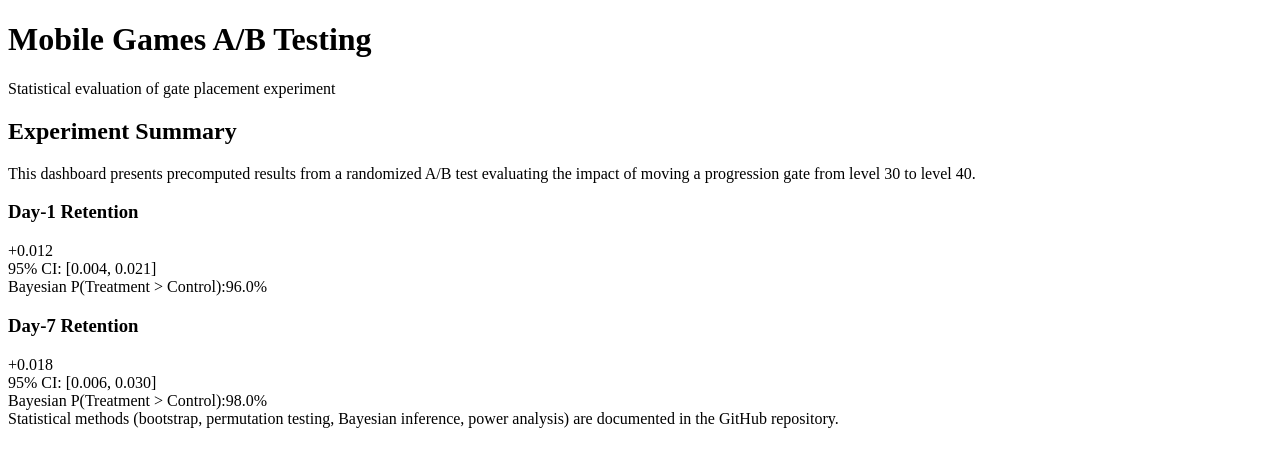
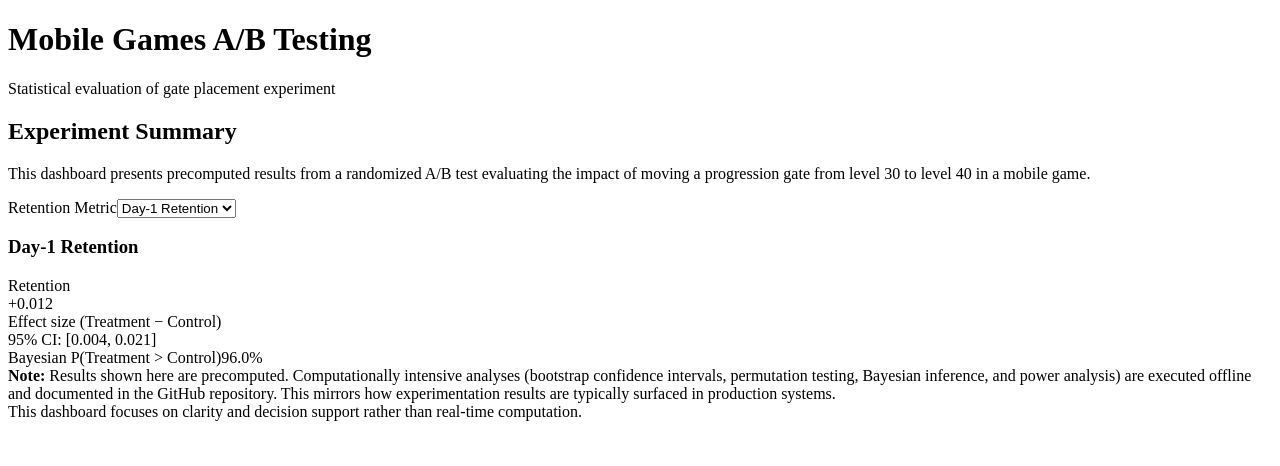
Before and after one commit to pankrulez/Mobile-Games-AB-Testing, a Next.js app in the folder web/: page / in a window 1280 px wide. Shown: the top 466 px of the page. Built offline with nearby package versions, Linux system fonts and the light colour scheme.

Commit message:
Enhance dashboard UI and functionality: add metric selector, improve MetricCard design, and update .gitignore for Vercel

```diff
--- a/web/app/page.tsx
+++ b/web/app/page.tsx
@@ -1,40 +1,75 @@
+"use client";
+
+import { useState } from "react";
 import Header from "@/components/Header";
 import MetricCard from "@/components/MetricCard";
 import results from "@/data/results.json";
 
 export default function Home() {
+  const [metricKey, setMetricKey] = useState<"retention_1" | "retention_7">(
+    "retention_1"
+  );
+
+  const metric = results[metricKey];
+
   return (
     <>
       <Header />
 
       <main className="mx-auto max-w-5xl px-6 py-8">
+        {/* Intro */}
         <section className="mb-8">
-          <h2 className="text-lg font-semibold">
+          <h2 className="text-lg font-semibold text-slate-900">
             Experiment Summary
           </h2>
-          <p className="mt-2 text-slate-600 text-sm">
-            This dashboard presents precomputed results from a randomized
-            A/B test evaluating the impact of moving a progression gate
-            from level 30 to level 40.
+          <p className="mt-2 max-w-3xl text-sm text-slate-600">
+            This dashboard presents precomputed results from a randomized A/B test
+            evaluating the impact of moving a progression gate from level 30 to
+            level 40 in a mobile game.
           </p>
         </section>
 
-        <section className="grid grid-cols-1 gap-6 md:grid-cols-2">
-          {Object.values(results).map((r: any) => (
-            <MetricCard
-              key={r.metric}
-              title={r.metric}
-              effect={r.effect_size}
-              ci={r.ci}
-              prob={r.bayesian_prob}
-            />
-          ))}
+        {/* Metric Selector */}
+        <section className="mb-6">
+          <label className="block text-sm font-medium text-slate-700">
+            Retention Metric
+          </label>
+          <select
+            className="mt-2 rounded-md border px-3 py-2 text-sm"
+            value={metricKey}
+            onChange={(e) =>
+              setMetricKey(e.target.value as "retention_1" | "retention_7")
+            }
+          >
+            <option value="retention_1">Day-1 Retention</option>
+            <option value="retention_7">Day-7 Retention</option>
+          </select>
         </section>
 
-        <section className="mt-10 text-sm text-slate-500">
-          Statistical methods (bootstrap, permutation testing,
-          Bayesian inference, power analysis) are documented
-          in the GitHub repository.
+        {/* Metric Card */}
+        <section className="grid grid-cols-1 gap-6 md:grid-cols-2">
+          <MetricCard
+            title={metric.metric}
+            effect={metric.effect_size}
+            ci={metric.ci}
+            prob={metric.bayesian_prob}
+          />
+        </section>
+
+        {/* Explanation Callout */}
+        <section className="mt-10 rounded-lg border bg-slate-50 p-4 text-sm text-slate-600">
+          <strong>Note:</strong> Results shown here are precomputed.
+          Computationally intensive analyses (bootstrap confidence intervals,
+          permutation testing, Bayesian inference, and power analysis) are
+          executed offline and documented in the GitHub repository. This mirrors
+          how experimentation results are typically surfaced in production
+          systems.
+        </section>
+
+        {/* Footer */}
+        <section className="mt-6 text-xs text-slate-500">
+          This dashboard focuses on clarity and decision support rather than
+          real-time computation.
         </section>
       </main>
     </>
--- a/web/components/MetricCard.tsx
+++ b/web/components/MetricCard.tsx
@@ -12,20 +12,32 @@ export default function MetricCard({
   prob
 }: MetricProps) {
   return (
-    <div className="rounded-lg border bg-white p-6 shadow-sm">
+  <div className="rounded-xl border bg-white p-6 shadow-sm transition hover:shadow-md">
+    <div className="flex items-center justify-between">
       <h3 className="text-sm font-medium text-slate-500">{title}</h3>
+      <span className="text-xs rounded-full bg-slate-100 px-2 py-1 text-slate-600">
+        Retention
+      </span>
+    </div>
 
-      <div className="mt-2 text-3xl font-semibold">
+    <div className="mt-4 text-3xl font-semibold text-slate-900">
       +{effect.toFixed(3)}
     </div>
 
-      <div className="mt-2 text-sm text-slate-600">
-        95% CI: [{ci[0].toFixed(3)}, {ci[1].toFixed(3)}]
+    <div className="mt-1 text-sm text-slate-500">
+      Effect size (Treatment − Control)
     </div>
 
-      <div className="mt-4 text-sm">
-        Bayesian P(Treatment &gt; Control):
-        <span className="ml-1 font-semibold">
+    <div className="mt-4 text-sm text-slate-700">
+      <span className="font-medium">95% CI:</span>{" "}
+      [{ci[0].toFixed(3)}, {ci[1].toFixed(3)}]
+    </div>
+
+    <div className="mt-3 flex items-center justify-between text-sm">
+      <span className="text-slate-600">
+        Bayesian P(Treatment &gt; Control)
+      </span>
+      <span className="font-semibold text-slate-900">
         {(prob * 100).toFixed(1)}%
       </span>
     </div>
```
Also changed, not shown: 2 other files (tests, documents, lock files or other folders). Lines whose indentation alone changed are shown as unchanged.
